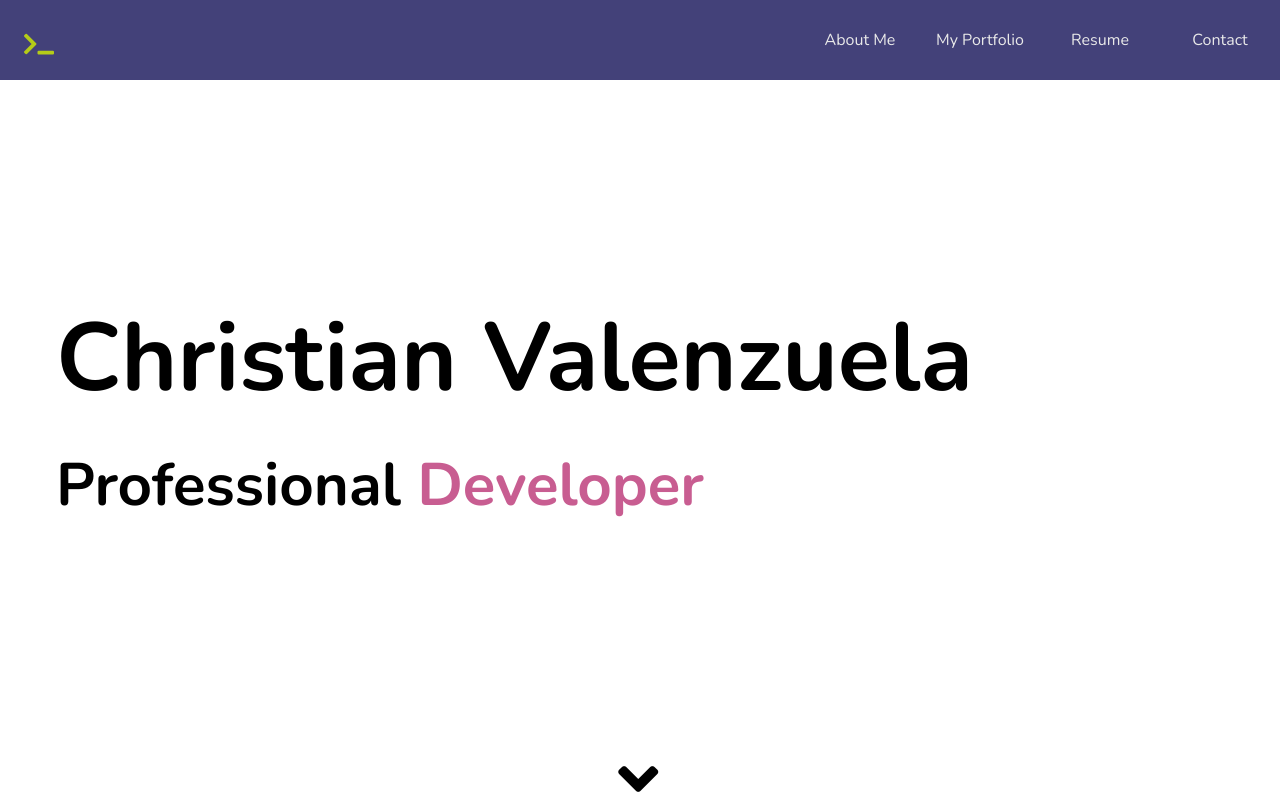
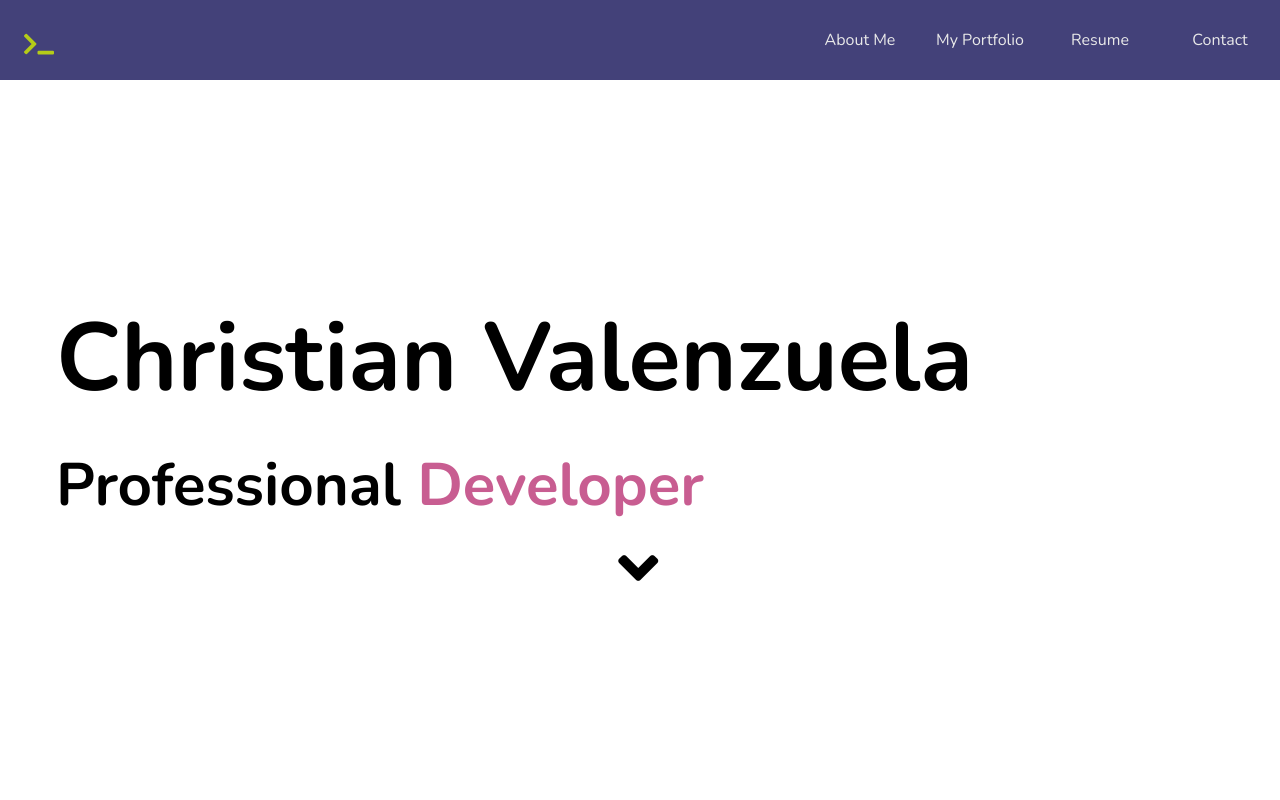
Before and after one commit to chris-av/portfolio-react, a Next.js app: page / in a window 1280 px wide. Shown: the top 800 px of the page. Built offline with nearby package versions, Linux system fonts and the light colour scheme.

Commit message:
update packages

```diff
--- a/postcss.config.js
+++ /dev/null
@@ -1,6 +0,0 @@
-module.exports = {
-  plugins: {
-    tailwindcss: {},
-    autoprefixer: {},
-  },
-}
--- /dev/null
+++ b/postcss.config.mjs
@@ -0,0 +1,6 @@
+const config = {
+  plugins: {
+    "@tailwindcss/postcss": {},
+  },
+};
+export default config;
--- a/styles/globals.css
+++ b/styles/globals.css
@@ -1,6 +1,5 @@
-@tailwind base;
-@tailwind components;
-@tailwind utilities;
+@import "tailwindcss";
+@config "../tailwind.config.js";
 
 html, body {
   padding: 0;
```
Also changed, not shown: package.json (+17 -16 lines), 1 other file (tests, documents, lock files or other folders).
